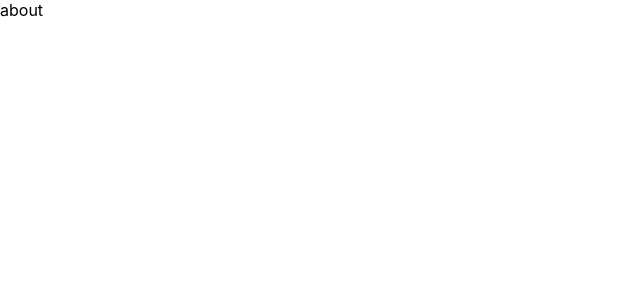
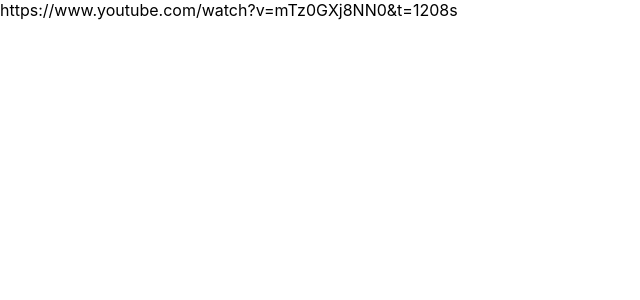
Before and after one commit to ewno92/rest_dark, a Next.js app: page /about in a window 1280 px wide. Shown: the top 300 px of the page, without its empty margins (0-640 px from the left). Built offline with nearby package versions, Linux system fonts and the light colour scheme.

Commit message:
sass added

```diff
--- a/package.json
+++ b/package.json
@@ -10,6 +10,7 @@
   "dependencies": {
     "next": "10.2.3",
     "react": "17.0.2",
-    "react-dom": "17.0.2"
+    "react-dom": "17.0.2",
+    "sass": "^1.34.1"
   }
 }
--- a/pages/_app.js
+++ b/pages/_app.js
@@ -1,5 +1,5 @@
 import Layout from "../components/Layout";
-import "../styles/globals.css";
+import "../styles/globals.scss";
 function MyApp({ Component, pageProps }) {
   return (
     <Layout>
--- a/pages/about.js
+++ b/pages/about.js
@@ -1,5 +1,5 @@
 const about = () => {
-  return <div>about</div>;
+  return <div>https://www.youtube.com/watch?v=mTz0GXj8NN0&t=1208s</div>;
 };
 
 export default about;
```
Also changed, not shown: styles/globals.scss (renamed from styles/globals.css), 1 other file (tests, documents, lock files or other folders).
